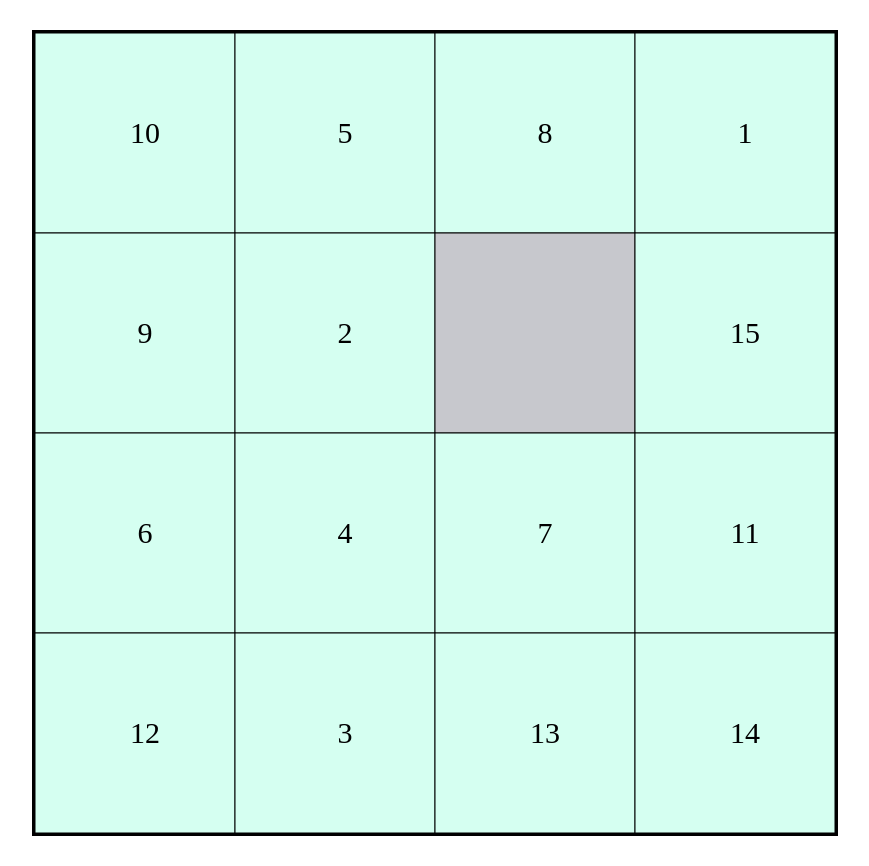
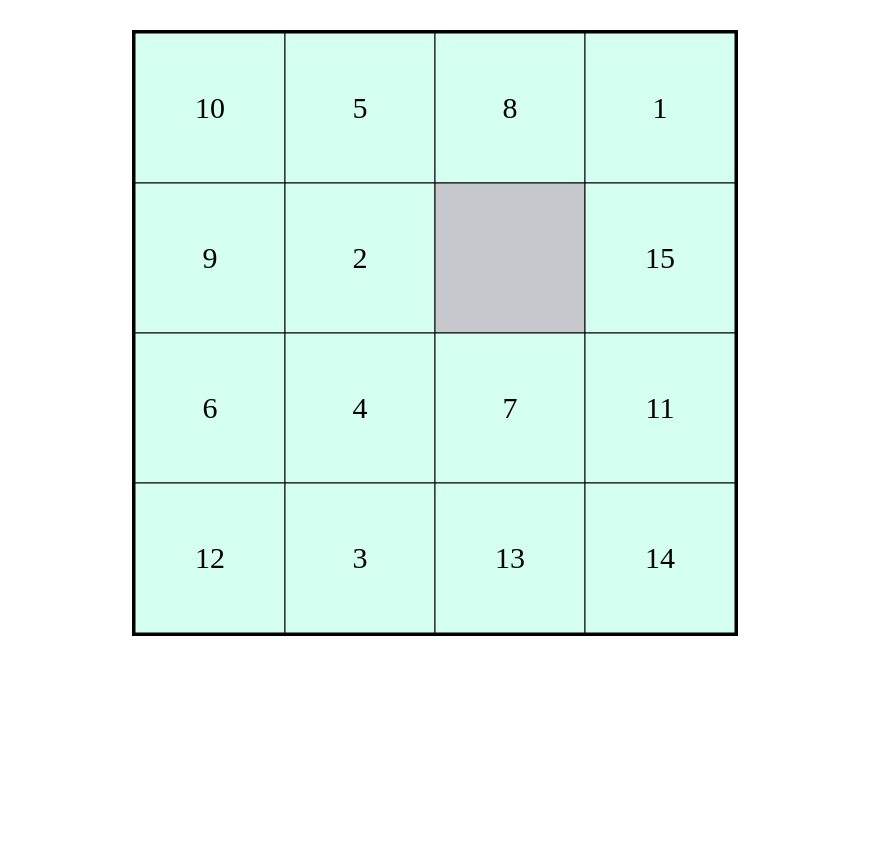
Before and after one commit to FlashWS/gameTag, a plain HTML site: page index.html in a window 1280 px wide. Shown: the whole page, without its empty margins (205-1074 px from the left). After the commit the page ends 800 px from the top, so only its background shows below. Drawn offline with Linux system fonts and the light colour scheme.

Commit message:
Рефакторинг

```diff
--- a/index.html
+++ b/index.html
@@ -21,7 +21,7 @@
 
         <!-- Add your site or application content here -->
         <p>
-            <svg id="game" width="800" height="800"></svg>
+            <svg id="game" width="600" height="600"></svg>
         </p>
         <script src="js/vendor/modernizr-3.5.0.min.js"></script>
         <script src="js/main.js"></script>
--- a/js/main.js
+++ b/js/main.js
@@ -41,9 +41,9 @@ class Tag {
   };
 
   _drawGameField () {
+    const sizeField = 150;
     let gameField = document.getElementById('game');
     let cardsHTML = '';
-    const sizeField = 200;
 
     this.cards.forEach((item, i) => {
       let g = `
@@ -58,7 +58,7 @@ class Tag {
             <text
               class="card-text"
               text-anchor="middle"
-              x="${item.x * sizeField + sizeField / 2 + 10 }"
+              x="${item.x * sizeField + sizeField / 2}"
               y="${item.y * sizeField + sizeField / 2 + 10}">
                 ${(item.value) ? item.value : ''}
             </text>
@@ -109,7 +109,7 @@ class Tag {
   _checkWin () {
     let resultValues = this.cards.map((card) => card.value);
 
-    if (JSON.stringify(this.defaultValues) === JSON.stringify(resultValues)) {
+    if (this.defaultValues.toString() === resultValues.toString()) {
       this._playSound('win');
 
       if (confirm(`Поздравляем, вы выиграли за ${this.steps} шагов. Начать заново?`)) {
```
